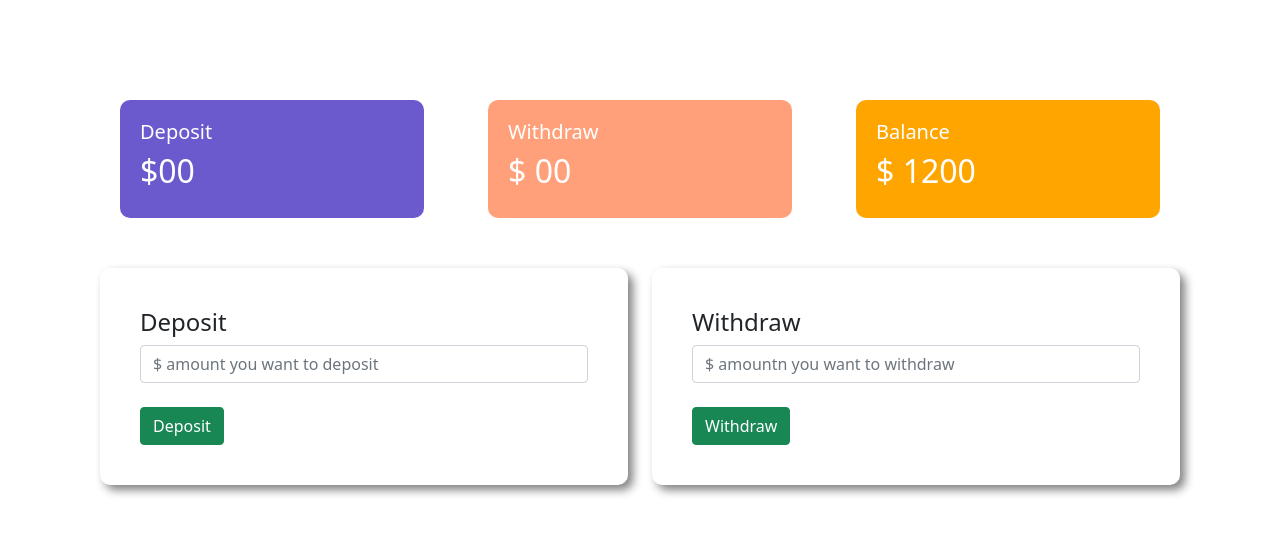
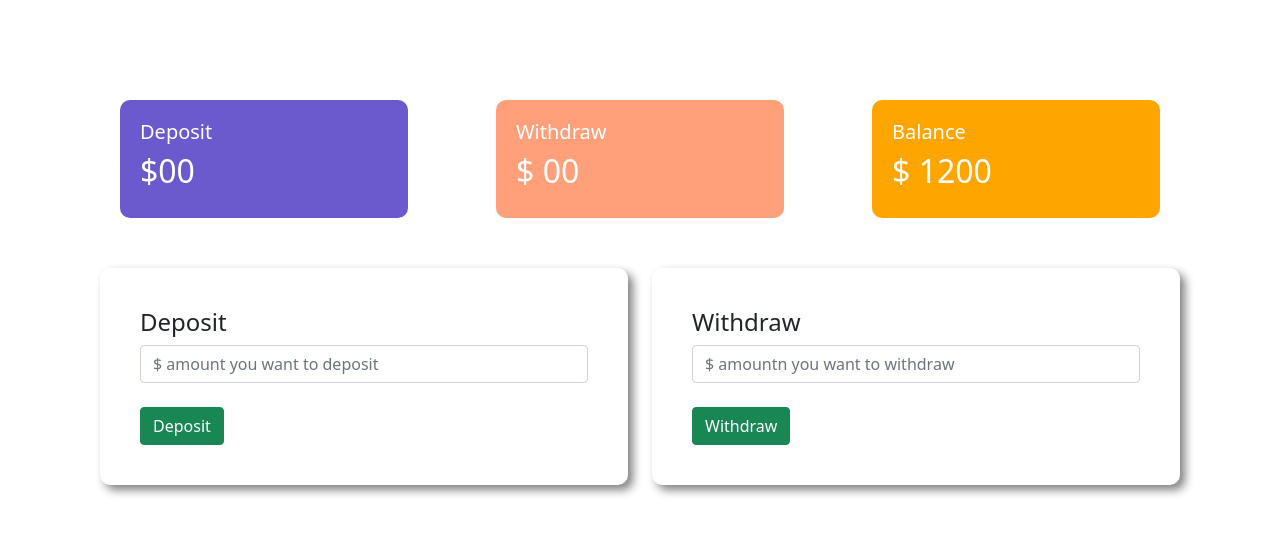
Before and after one commit to shohagul/pioneer-bank, a plain HTML site: page index.html in a window 1280 px wide. Both pictures are taken after a click on the button "Enter". Drawn offline with nearby package versions, Linux system fonts and the light colour scheme.

Commit message:
code change succesfully

```diff
--- a/index.html
+++ b/index.html
@@ -23,20 +23,20 @@
 
     <div id="transaction-area">
 
-        <div class="row">
-            <div class="col-md-4">
+        <div class="row g-5">
+            <div class="col-md-4 col-12">
                <div class="deposit status">
                 <h5>Deposit</h5>
                 <h2>$<span id="current-deposit">00</span></h2>
                </div>
             </div>
-            <div class="col-md-4">
+            <div class="col-md-4 col-12">
                <div class="withdraw status">
                 <h5>Withdraw</h5>
                 <h2>$ <span id="current-withdraw">00</span></h2>
                </div>
             </div>
-            <div class="col-md-4">
+            <div class="col-md-4 col-12">
               <div class="balance status">
                 <h5>Balance</h5>
                 <h2>$ <span id="current-balance">1200</span></h2>
@@ -44,14 +44,14 @@
             </div>
         </div>
             <div class="row">
-                <div class="col-md-6">
+                <div class="col-12 col-md-6">
                     <div class="submit-area">
                         <h4>Deposit</h4>
                         <input type="text" id="deposit-amount" class="form-control" placeholder="$ amount you want to deposit">
                         <br>
                         <button id="add-deposit" class="btn btn-success">Deposit</button></div>
                     </div>
-                <div class="col-md-6">
+                <div class="col-12 col-md-6">
                    <div class="submit-area">
                     <h4>Withdraw</h4>
                     <input type="text" id="withdraw-amount" class="form-control" placeholder="$ amountn you want to withdraw">
```
